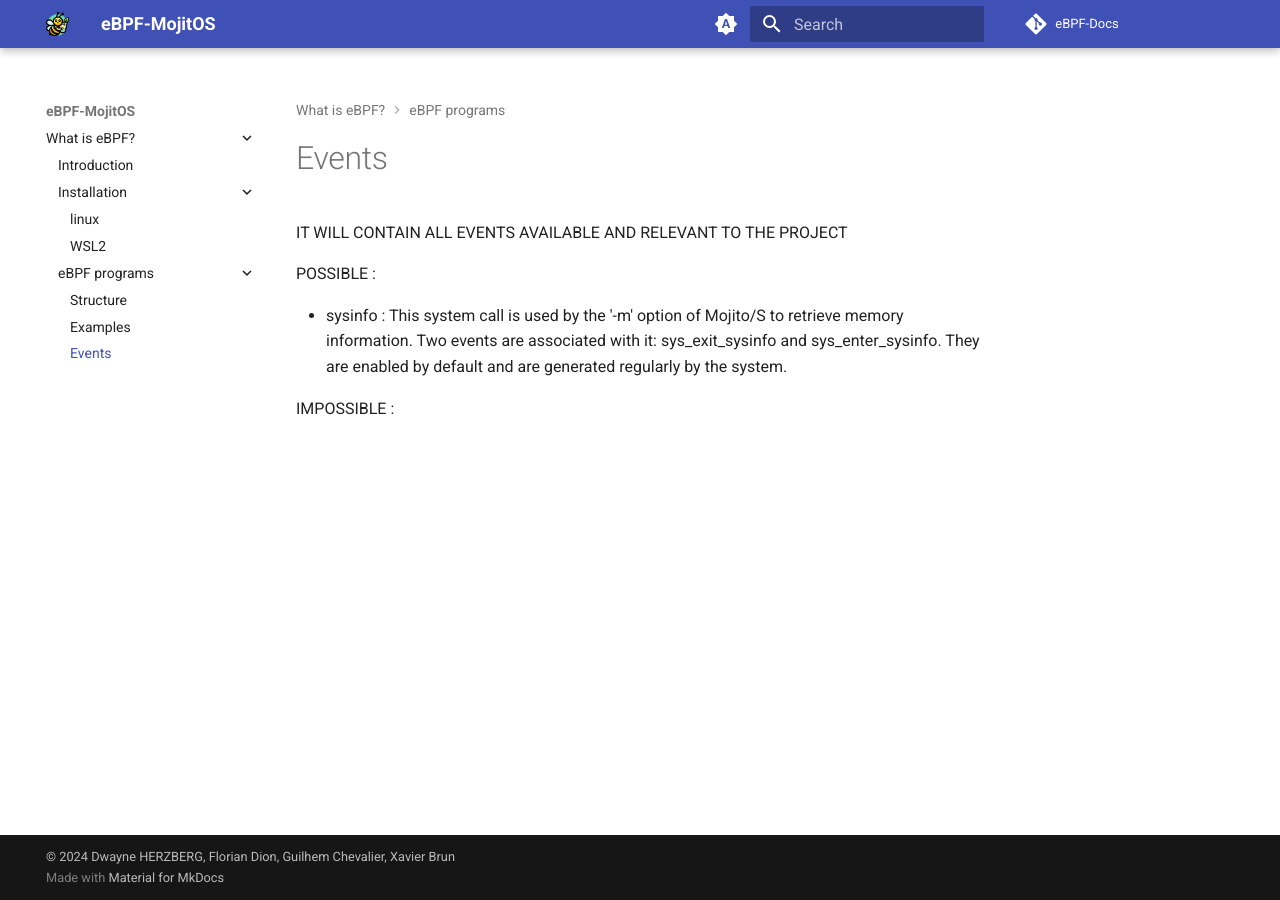
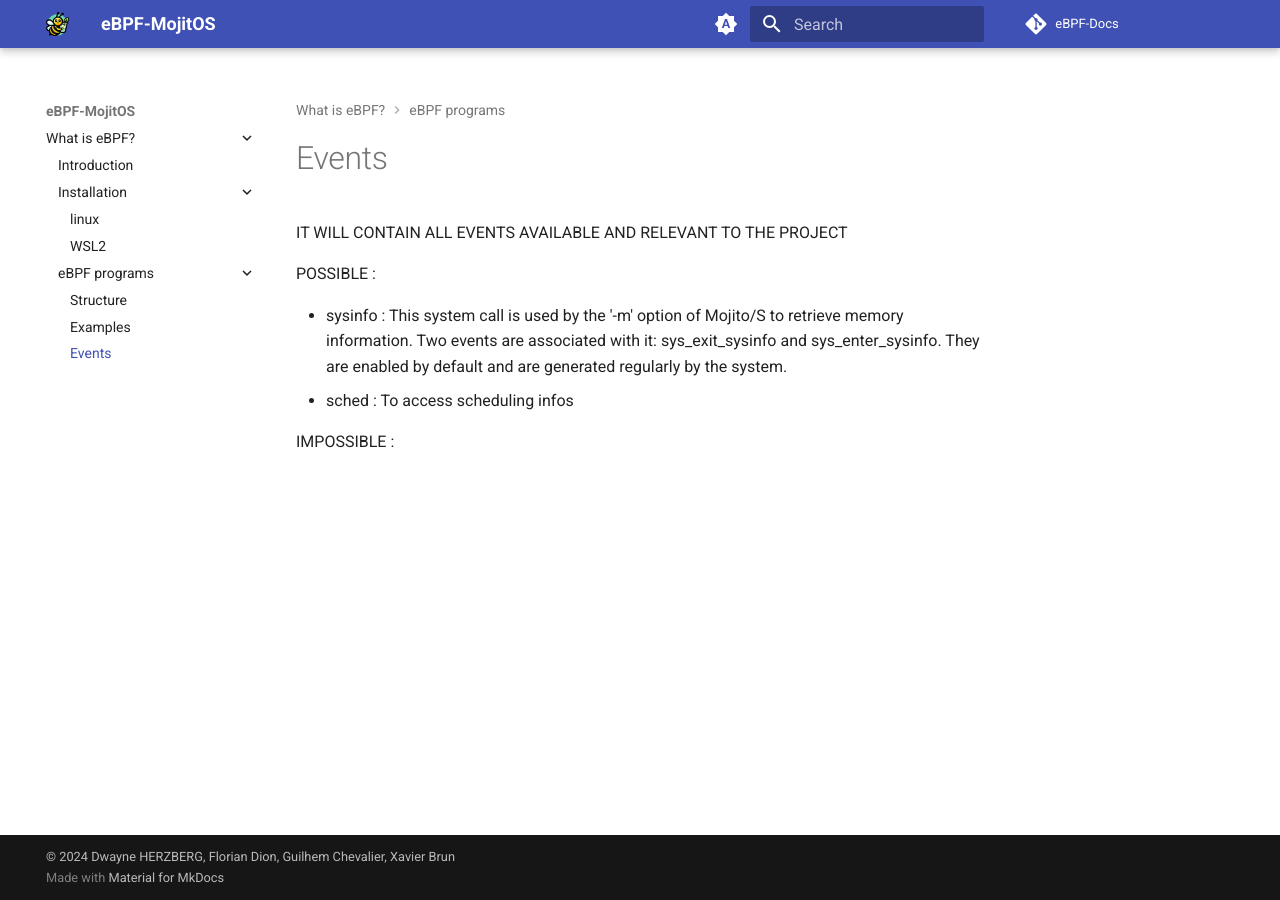
Before and after one commit to HDwayne/eBPF-Docs, an MkDocs documentation site: the page built from docs/eBPF_programs/events.md, in a window 1280 px wide. Built offline with MkDocs 1.6.1 and Material for MkDocs 9.7.7, drawn with Linux system fonts in a browser that asks for light colours; comment, search, counter and statistics services are not loaded.

Commit message:
add sched event

```diff
--- a/docs/eBPF_programs/events.md
+++ b/docs/eBPF_programs/events.md
@@ -4,5 +4,6 @@
 POSSIBLE :
 
 - sysinfo : This system call is used by the '-m' option of Mojito/S to retrieve memory information. Two events are associated with it: sys_exit_sysinfo and sys_enter_sysinfo. They are enabled by default and are generated regularly by the system.
+- sched : To access scheduling infos
 
 IMPOSSIBLE :
```
